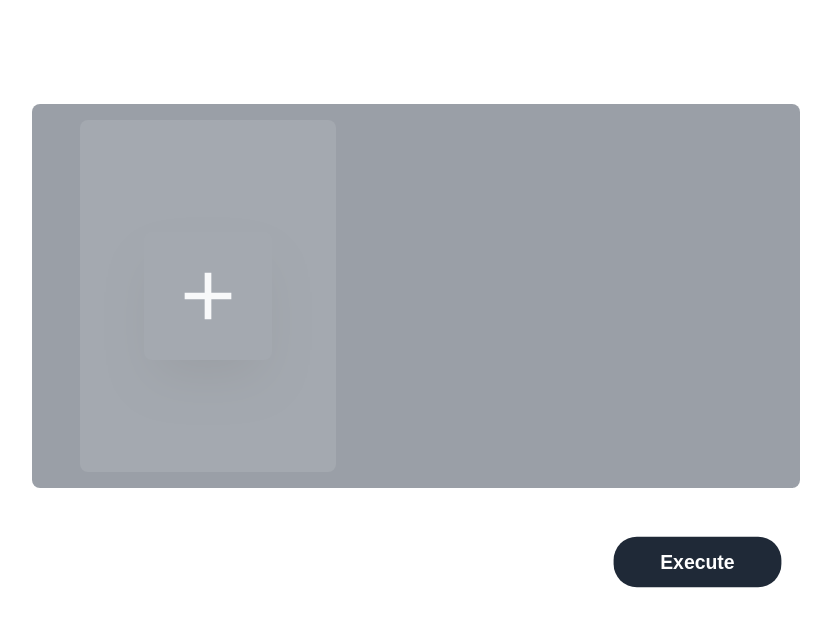
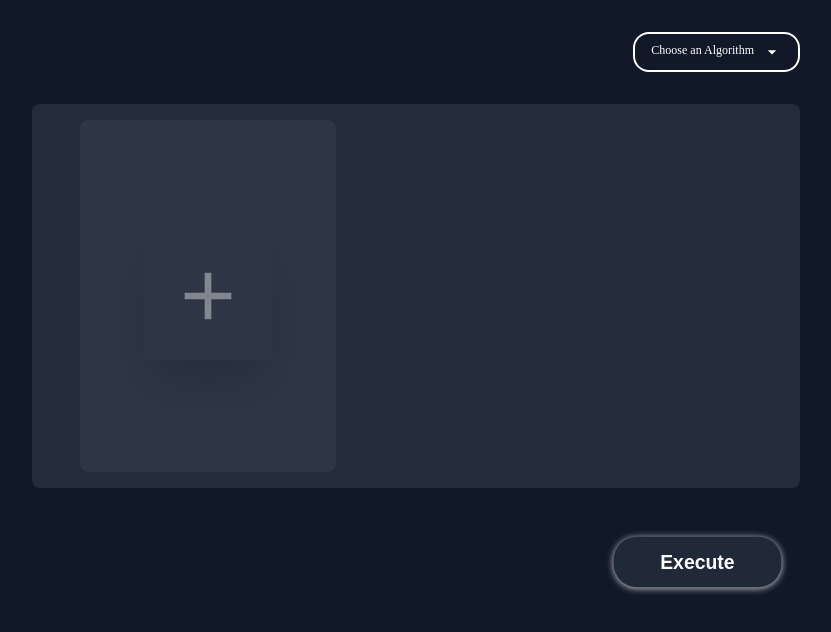
Before and after one commit to AlejandroP1028/CPU-SCHEDULING_IMPLEMENTATION, a Vue app in the folder os_js/: page / in a window 1280 px wide. Shown: the top 632 px of the page, without its empty margins (224-1055 px from the left). Built offline with nearby package versions, Linux system fonts and the light colour scheme.

Commit message:
removed selector on body bg

```diff
--- a/os_js/src/App.vue
+++ b/os_js/src/App.vue
@@ -1,5 +1,5 @@
 <template>
-  <div class="overflow-auto w-screen h-screen dark:bg-gray-900">
+  <div class="overflow-auto w-screen h-screen bg-gray-900">
     <div class="flex flex-row my-8 mx-64">
       <h1 v-if="taskTitle" class="text-xl text-white font-bold" style="font-family: 'Gabarito', sans-serif;">Algorithm Chosen: {{ taskTitle }}</h1>
 
```
